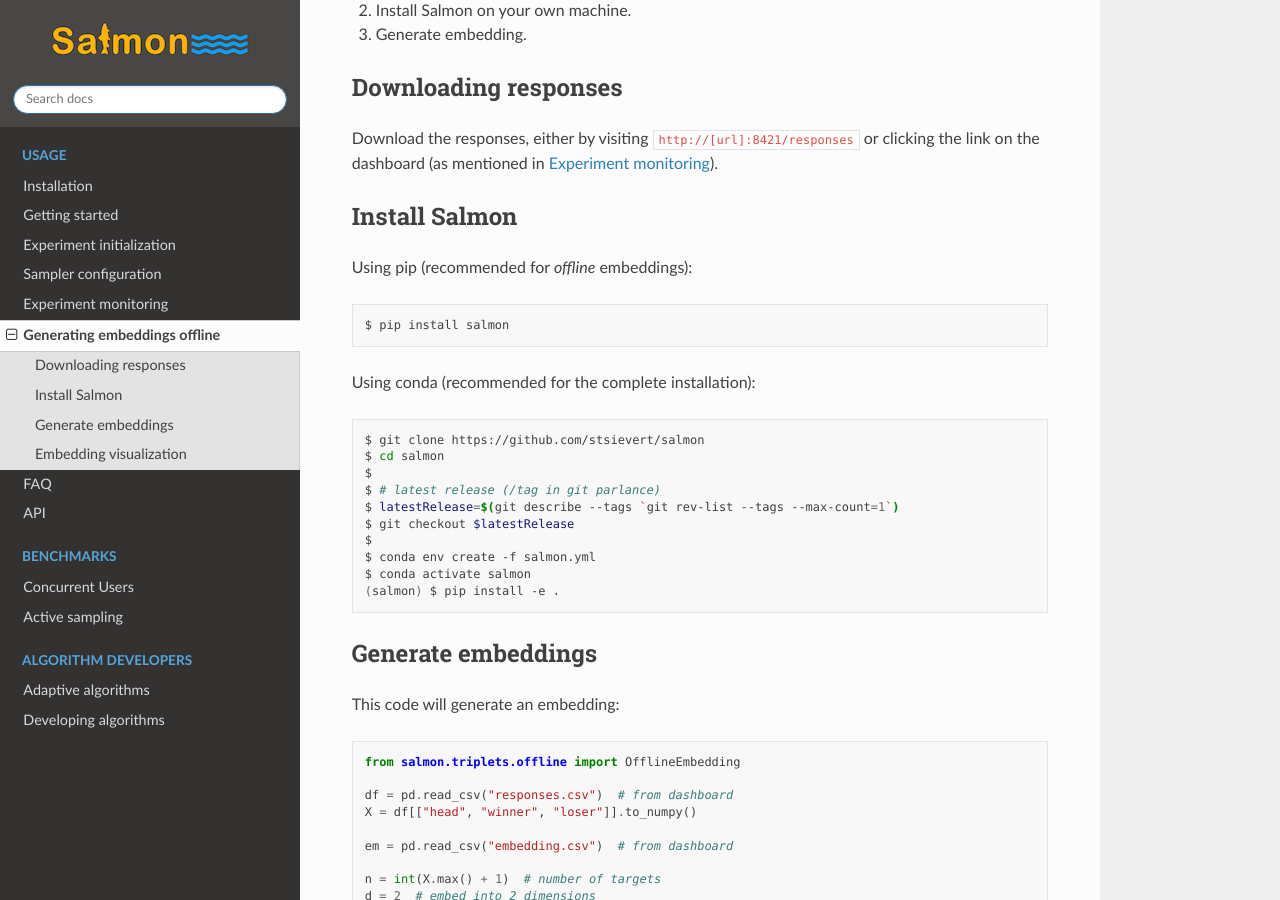
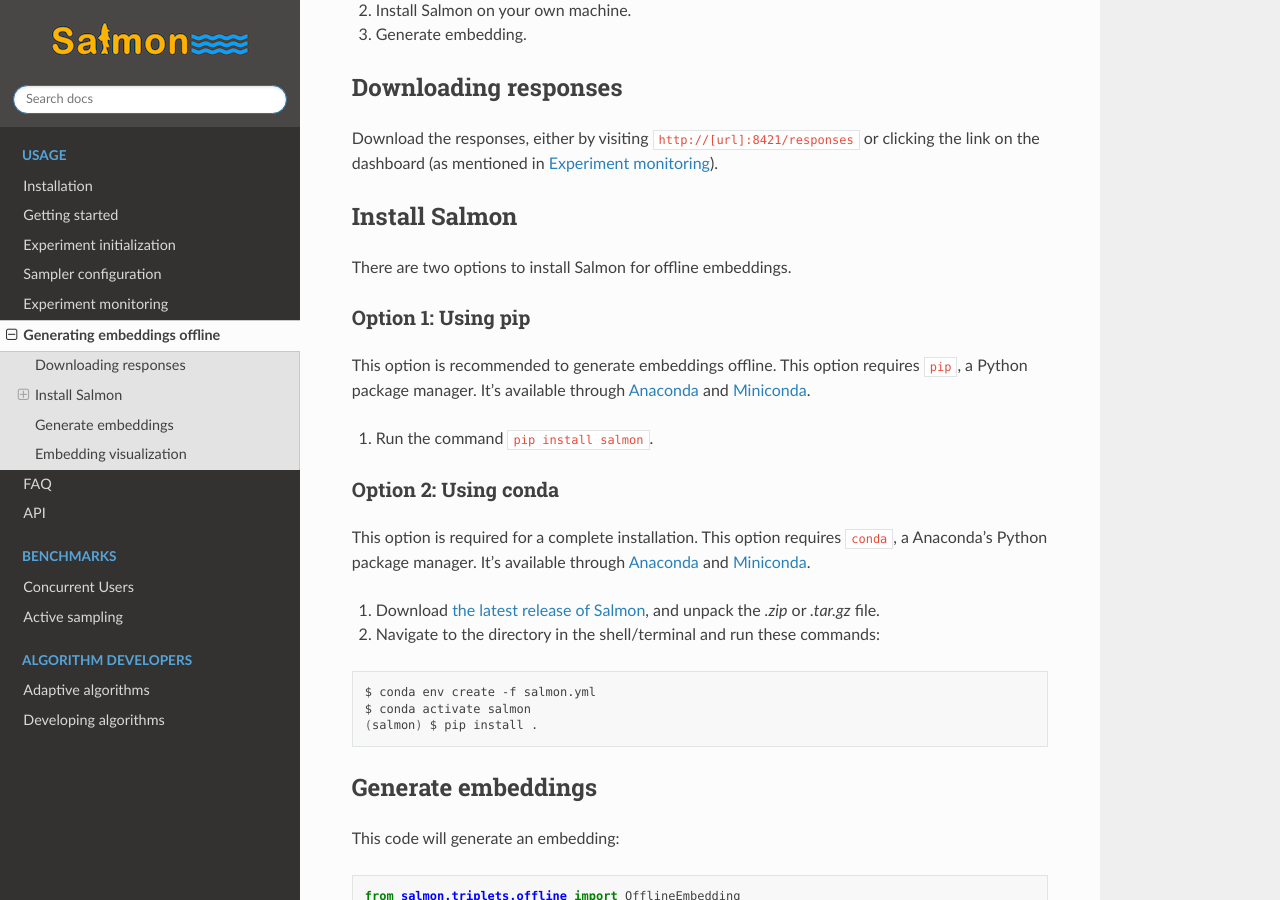
Before and after one commit to stsievert/salmon, a Sphinx documentation site: the page built from docs/source/offline.rst, in a window 1280 px wide and 900 px high, scrolled down 377 px. Built offline with Sphinx 7.4.7 and the Read the Docs theme 2.0.0, drawn with Linux system fonts in a browser that asks for light colours.

Commit message:
DOC: improve offline docs

```diff
--- a/docs/source/offline.rst
+++ b/docs/source/offline.rst
@@ -23,26 +23,36 @@
 Install Salmon
 --------------
 
-Using pip (recommended for *offline* embeddings):
+There are two options to install Salmon for offline embeddings.
+
+Option 1: Using pip
+^^^^^^^^^^^^^^^^^^^
+This option is recommended to generate embeddings offline.
+This option requires ``pip``, a Python package manager. It's available through
+`Anaconda`_ and `Miniconda`_.
+
+
+1. Run the command ``pip install salmon``.
+
+Option 2: Using conda
+^^^^^^^^^^^^^^^^^^^^^
+This option is required for a complete installation.
+This option requires ``conda``, a Anaconda's Python package manager. It's
+available through `Anaconda`_ and `Miniconda`_.
+
+1. Download `the latest release of Salmon`_, and unpack the `.zip` or `.tar.gz`
+   file.
+2. Navigate to the directory in the shell/terminal and run these commands:
 
 .. code-block:: shell
 
-   $ pip install salmon
-
-Using conda (recommended for the complete installation):
-
-.. code-block:: shell
-
-   $ git clone https://github.com/stsievert/salmon
-   $ cd salmon
-   $
-   $ # latest release (/tag in git parlance)
-   $ latestRelease=$(git describe --tags `git rev-list --tags --max-count=1`)
-   $ git checkout $latestRelease
-   $
    $ conda env create -f salmon.yml
    $ conda activate salmon
-   (salmon) $ pip install -e .
+   (salmon) $ pip install .
+
+.. _the latest release of Salmon: https://github.com/stsievert/salmon/releases/latest
+.. _Anaconda: https://www.anaconda.com/products/distribution#Downloads
+.. _Miniconda: https://docs.conda.io/en/latest/miniconda.html
 
 Generate embeddings
 -------------------
```
